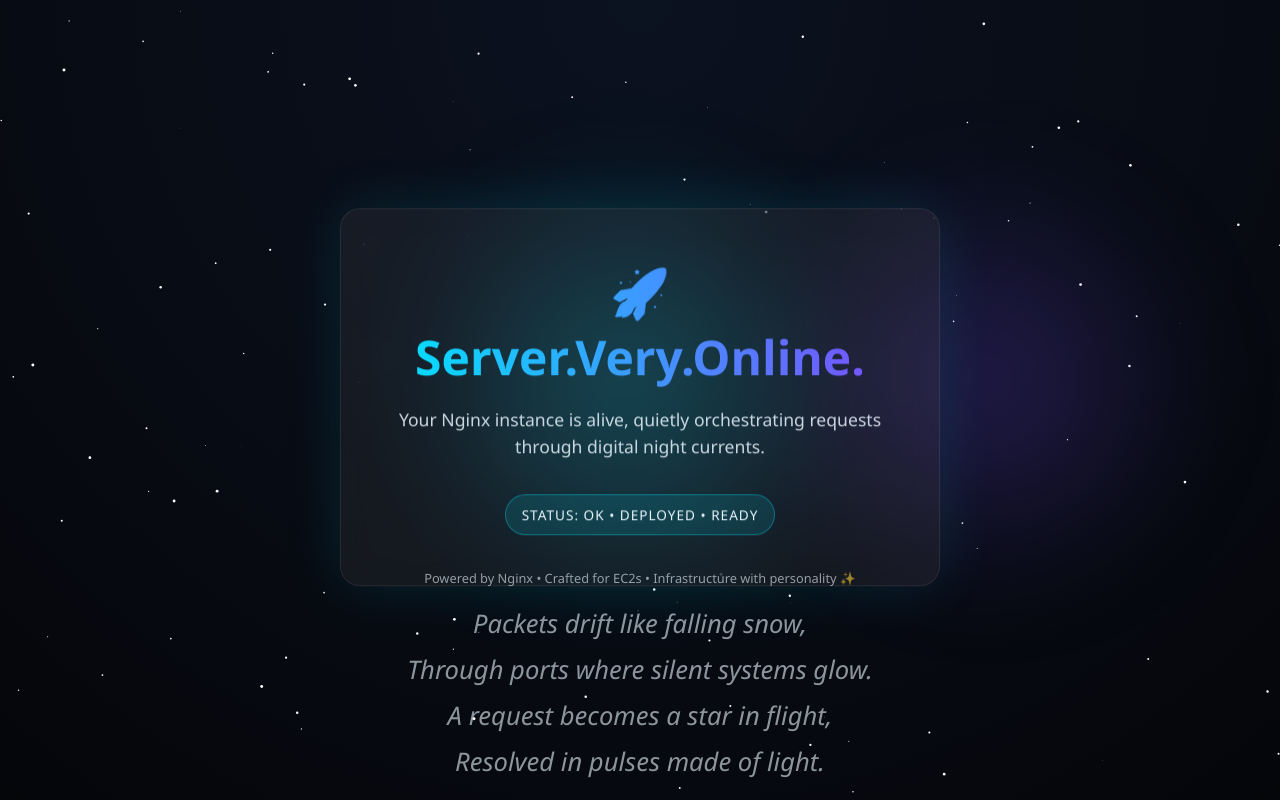
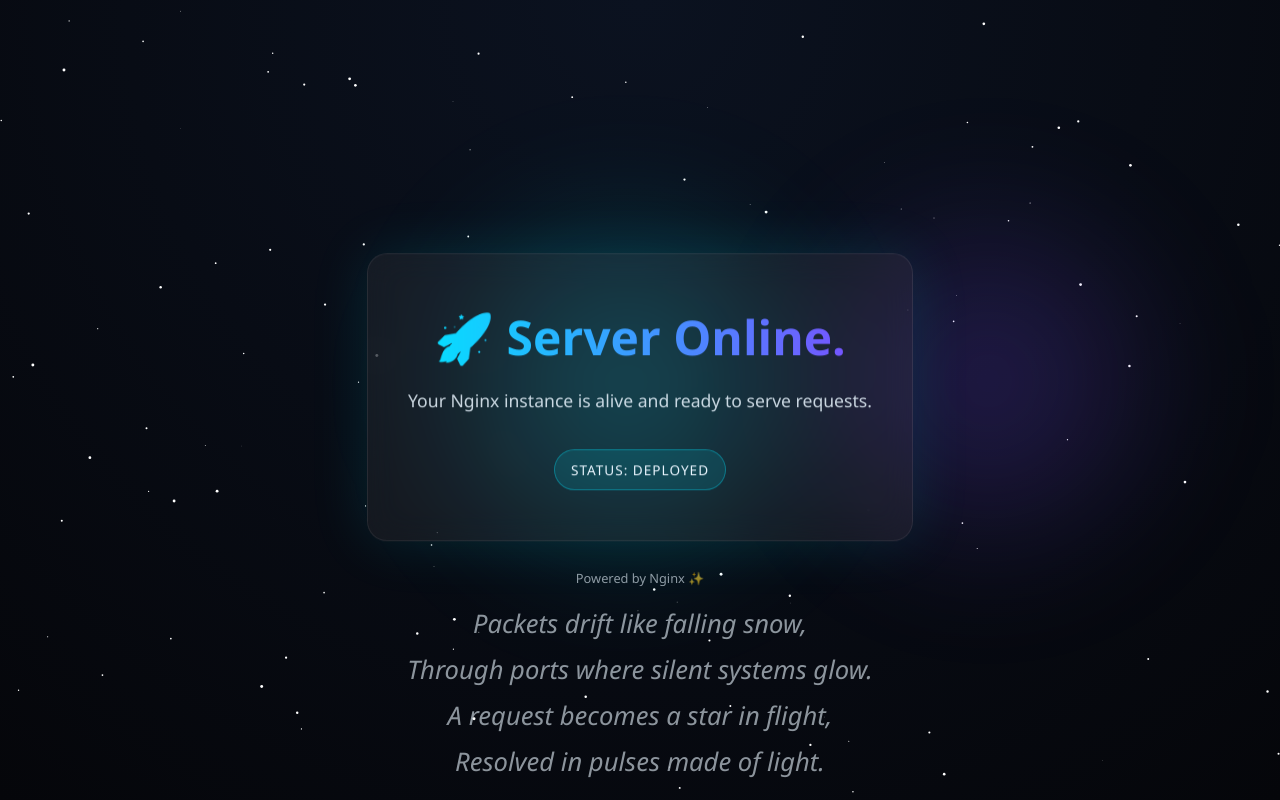
Before and after one commit to mumtazbaly/panda-learns-tf-aws, a plain HTML site: page tf-aws-ec2/index.html in a window 1280 px wide. Drawn offline with Linux system fonts and the light colour scheme.

Commit message:
feat: update html and userdata (#4)

```diff
--- a/tf-aws-ec2/index.html
+++ b/tf-aws-ec2/index.html
@@ -130,16 +130,16 @@
   <div class="glow-orb purple"></div>
 
   <div class="container">
-    <h1>🚀 Server.Very.Online.</h1>
+    <h1>🚀 Server Online.</h1>
     <p>
-      Your Nginx instance is alive, quietly orchestrating requests through digital night currents.
+      Your Nginx instance is alive and ready to serve requests.
     </p>
 
-    <div class="badge">STATUS: OK • DEPLOYED • READY</div>
+    <div class="badge">STATUS: DEPLOYED</div>
   </div>
 
   <footer>
-    Powered by Nginx • Crafted for EC2s • Infrastructure with personality ✨
+    Powered by Nginx ✨
     <div class="poem" id="poemBox"></div>
   </footer>
 
```
Also changed, not shown: 1 other file.
